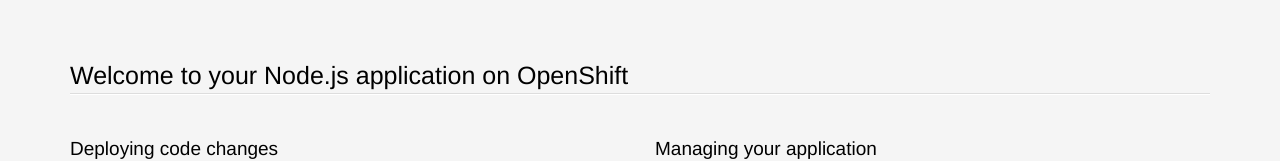
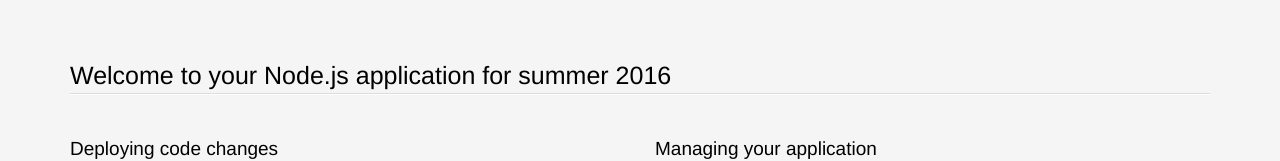
Before and after one commit to yangyang861115/webDevSummer2016, a website: page index.html in a window 1280 px wide. Shown: the top 161 px of the page. Drawn offline with Linux system fonts and the light colour scheme.

Commit message:
changed index.html

```diff
--- a/index.html
+++ b/index.html
@@ -207,7 +207,7 @@
 <body>
 <section class='container'>
           <hgroup>
-            <h1>Welcome to your Node.js application on OpenShift</h1>
+            <h1>Welcome to your Node.js application for summer 2016</h1>
           </hgroup>
 
 
```
Also changed, not shown: 1 other file.
